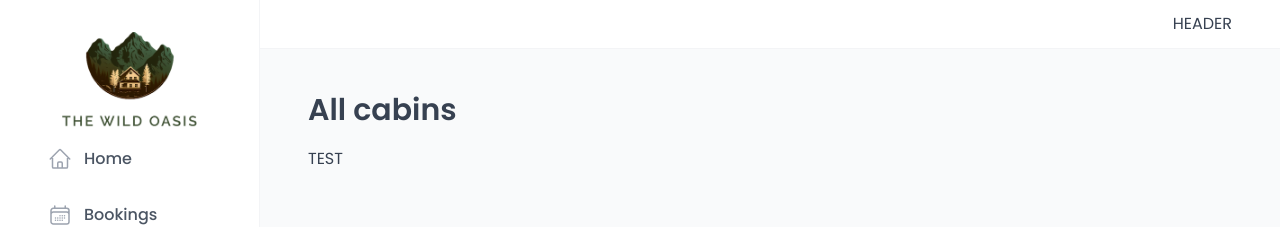
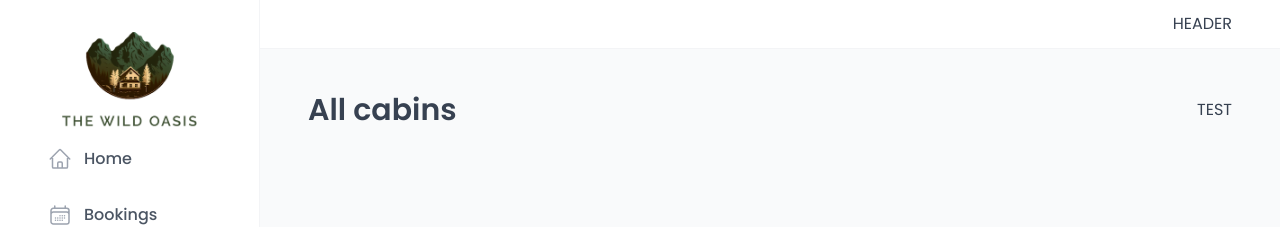
Before and after one commit to mizadyamiri/The-Escape-Retreat-Admin-Panel, a React (Vite) app: page /cabins in a window 1280 px wide. Shown: the top 227 px of the page. Built offline with nearby package versions, Linux system fonts and the light colour scheme; a web font is replaced by a local one.

Commit message:
fix(ui): fix incorrect props name in cabins and booking

```diff
--- a/src/pages/Bookings.tsx
+++ b/src/pages/Bookings.tsx
@@ -3,7 +3,7 @@ import Row from "../components/Row";
 
 function Bookings() {
   return (
-    <Row type="horizontal">
+    <Row $direction="horizontal">
       <Heading as="h1">All bookings</Heading>
       <p>TEST</p>
     </Row>
--- a/src/pages/Cabins.tsx
+++ b/src/pages/Cabins.tsx
@@ -3,7 +3,7 @@ import Row from "../components/Row";
 
 function Cabins() {
   return (
-    <Row type="horizontal">
+    <Row $direction="horizontal">
       <Heading as="h1">All cabins</Heading>
       <p>TEST</p>
     </Row>
```
